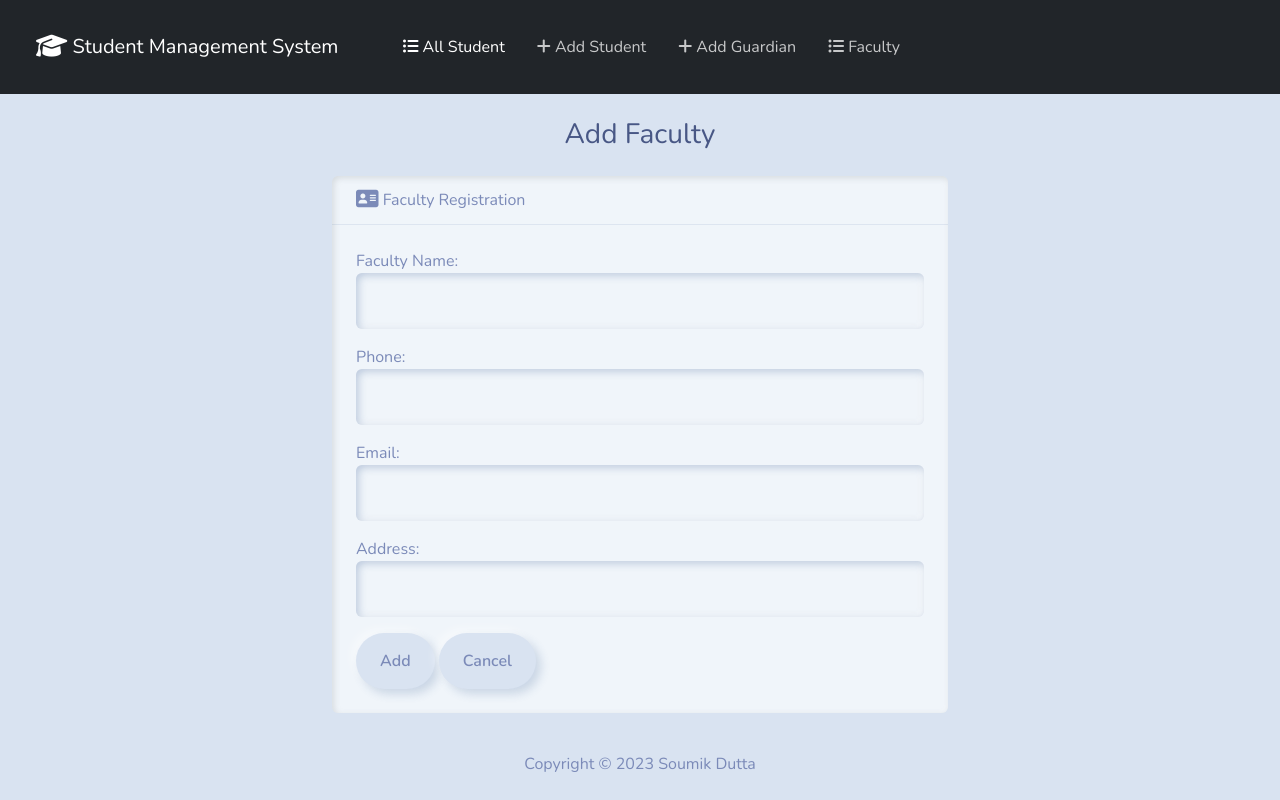
After one commit to soumikctg/Student_Management_System, a Django app: page /addfaculty/ in a window 1280 px wide. The commit adds this page. Run offline with Django 4.2, Linux system fonts and the light colour scheme; some libraries are stand-ins or nearby versions.

Commit message:
faculty add

```diff
--- a/students/admin.py
+++ b/students/admin.py
@@ -1,6 +1,5 @@
 from django.contrib import admin
-from .models import Student,Person,Guardians
+from .models import Student,Guardians
 # Register your models here.
 admin.site.register(Student)
-admin.site.register(Person)
 admin.site.register(Guardians)
--- a/students/forms.py
+++ b/students/forms.py
@@ -1,5 +1,5 @@
 from django import forms
-from .models import Student,Guardians
+from .models import Student,Guardians,Faculty
 
 
 
@@ -43,3 +43,23 @@ class GuardianForm(forms.ModelForm):
             'student' : forms.NumberInput(attrs={'class' : 'form-control'}),
 
         }
+
+class FacultyForm(forms.ModelForm):
+    class Meta:
+        model = Faculty
+        fields = ['id', 'name', 'phone', 'email', 'address']
+        labels = {
+            'id' : 'Faculty ID',
+            'name' : 'Faculty Name',
+            'phone' : 'Phone',
+            'email' : 'Email',
+            'address' : 'Address'
+        }
+        widgets = {
+            'id' : forms.NumberInput(attrs={'class' : 'form-control'}),
+            'name' : forms.TextInput(attrs={'class' : 'form-control'}),
+            'phone' : forms.NumberInput(attrs={'class' : 'form-control'}),
+            'email' : forms.EmailInput(attrs={'class' : 'form-control'}),
+            'address' : forms.TextInput(attrs={'class' : 'form-control'}),
+
+        }
--- a/students/models.py
+++ b/students/models.py
@@ -12,16 +12,16 @@ class Student(models.Model):
     def __str__(self):
         return f'Student: {self.first_name} {self.last_name}'
 
-
-class Person(models.Model):
-    name = models.CharField(max_length=50)
-    phone= models.CharField(max_length=50)
-    nid = models.BigIntegerField(primary_key=True)
-
-
 class Guardians(models.Model):
     guardian_id = models.PositiveIntegerField(primary_key=True)
     name = models.CharField(max_length=50)
     phone = models.CharField(max_length=20)
     relation = models.CharField(max_length=20)
     student = models.ForeignKey(Student, on_delete=models.CASCADE)
+
+
+class Faculty(models.Model):
+    name = models.CharField(max_length=50)
+    phone = models.PositiveBigIntegerField()
+    email = models.EmailField(max_length=20)
+    address = models.CharField(max_length=150)
--- /dev/null
+++ b/students/templates/addfaculty.html
@@ -0,0 +1,31 @@
+{% extends 'base.html' %}
+
+{% block body %}
+
+<h3 class="text-center m-4">Add Faculty</h3>
+{% if success %}
+<div class="alert alert-success">
+    The new faculty addded successfully
+    <a href="{% url 'faculty' %}" class="alert-link">Go to Faculty Page</a>
+</div>
+
+
+{% else %}
+<div class="row justify-content-center">
+    <div class="col-6">
+        <div class="card bg-light mb-3" >
+            <div class="card-header"><i class="fa-solid fa-address-card fa-lg"></i> Faculty Registration</div>
+            <div class="card-body">
+                <form action="{% url 'addfaculty' %}" method="post">
+                    {% csrf_token %}
+                    {{form.as_p}}
+                    <button type="submit" class="btn bt-primary">Add</button>
+                    <a href="{% url 'faculty' %}" class="btn btn-primary">Cancel</a>
+                </form>
+            </div>
+        </div>
+    </div>
+</div>
+{% endif %}
+
+{% endblock %}
--- a/students/templates/base.html
+++ b/students/templates/base.html
@@ -35,6 +35,10 @@
                         <a class="nav-link" href="{% url 'addguardian' %}"><i class="fa-solid fa-plus"></i> Add Guardian</a>
                     </li>
 
+                    <li class="nav-item p-2">
+                        <a class="nav-link" href="{% url 'faculty' %}"><i class="fa-solid fa-list-ul"></i> Faculty</a>
+                    </li>
+
                 </ul>
 
             </div>
--- a/students/urls.py
+++ b/students/urls.py
@@ -4,9 +4,11 @@ from . import views
 
 urlpatterns = [
     path('', views.index, name='index'),
+    path('faculty/', views.view_faculty, name='faculty'),
     path('<int:student_id>',views.view_students, name='view_student'),
     path('<int:student_id>/guardians',views.view_guardians, name='view_guardian'),
     path('add/', views.add, name='add'),
+    path('addfaculty/', views.add_faculty, name='addfaculty'),
     path('addguardian/', views.add_guardian, name='addguardian'),
     path('editstudent/<int:student_id>/', views.edit_student, name='editstudent'),
     path('editguardian/<int:guardian_id>/', views.edit_guardian, name='editguardian'),
--- a/students/views.py
+++ b/students/views.py
@@ -1,7 +1,8 @@
 from django.shortcuts import render,redirect
-from .models import Student,Guardians
+from django.db import connection
+from .models import Student,Faculty, Guardians
 from django.urls import reverse
-from .forms import StudentForm, GuardianForm
+from .forms import StudentForm, GuardianForm, FacultyForm
 
 
 # Create your views here.
@@ -22,6 +23,12 @@ def view_guardians(request, student_id):
     print(guardians)
     return render(request, 'guardian.html', {
         'guardians' : guardians
+    })
+
+def view_faculty(request):
+    faculty = Faculty.objects.all()
+    return render(request, 'faculty.html', {
+        'faculties' : faculty
     })
 
 # guardian
@@ -154,3 +161,36 @@ def delete_student(request, student_id):
         student = Student.objects.get(pk=student_id)
         student.delete()
     return redirect(reverse('index'))
+
+
+
+
+#faculty
+def add_faculty(request):
+    if request.method == 'POST':
+        form = FacultyForm(request.POST)
+        if form.is_valid():
+            new_name = form.cleaned_data['name']
+            new_phone = form.cleaned_data['phone']
+            new_email = form.cleaned_data['email']
+            new_address =  form.cleaned_data['address']
+
+
+            cursor=connection.cursor()
+            query = f"INSERT INTO studentdb.students_faculty (name, phone, email, address) VALUES ('{new_name}', '{new_phone}', '{new_email}', '{new_address}')"
+            cursor.execute(query)
+
+
+            return render(request, 'addfaculty.html', {
+                'form' :FacultyForm,
+                'success' : True
+            })
+        else:
+            return render(request, 'addfaculty.html', {
+                'form' : FacultyForm
+            })
+    else:
+        form = FacultyForm()
+        return render(request, 'addfaculty.html', {
+                'form' : form
+            })
```
Also changed, not shown: students/templates/faculty.html (added, +54 -0 lines), students/migrations/0006_delete_person.py (added), students/migrations/0007_faculty.py (added).
